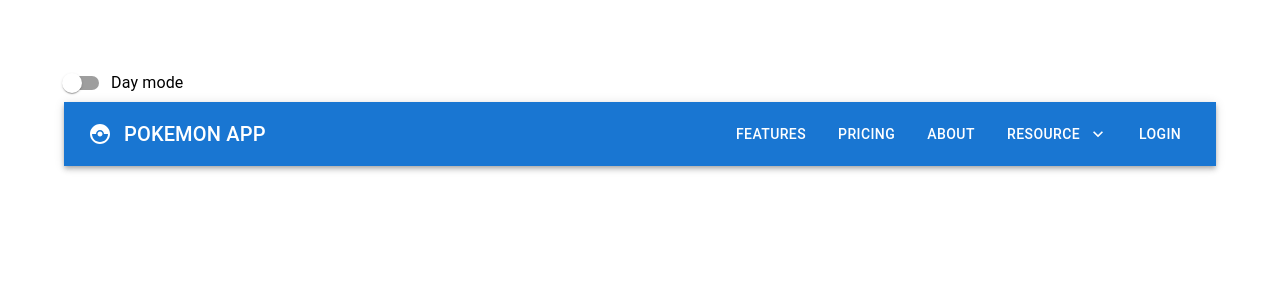
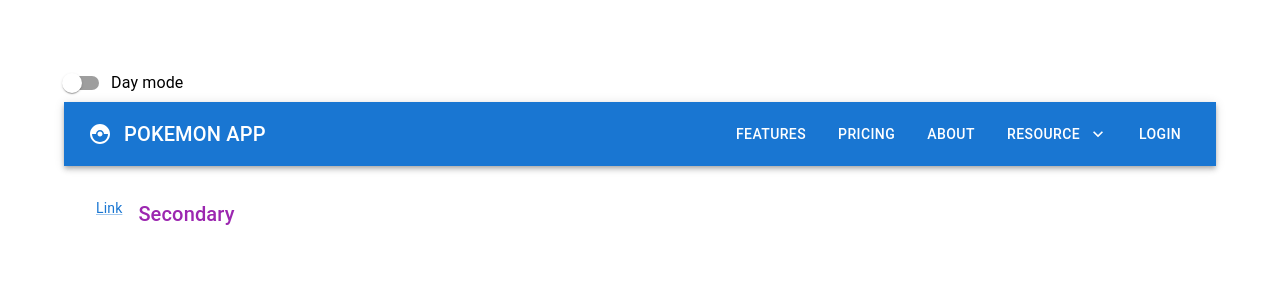
Before and after one commit to QuangMinh1411/react-design, a React (Vite) app in the folder mui-basic/: page / in a window 1280 px wide. Shown: the top 300 px of the page. Built offline with nearby package versions, Linux system fonts and the light colour scheme.

Commit message:
Mui Link

```diff
--- a/mui-basic/src/App.jsx
+++ b/mui-basic/src/App.jsx
@@ -14,6 +14,7 @@
 // import MuiAccordion from './components/MuiAccordion';
 // import MuiImageList from './components/MuiImageList';
 import MuiNavBar  from "./components/MuiNavBar.jsx";
+import MuiLink from './components/MuiLink.jsx';
 function App() {
 
   return (
@@ -31,6 +32,7 @@
       {/* <MuiAccordion /> */}
       {/*<MuiImageList />*/}
         <MuiNavBar />
+        <MuiLink />
     </div>
   )
 }
--- /dev/null
+++ b/mui-basic/src/components/MuiLink.jsx
@@ -0,0 +1,16 @@
+
+import {Stack, Link, Typography} from '@mui/material'
+const MuiLink = () => {
+    return (
+        <Stack spacing={2} direction='row' m={4} >
+            <Link href='#' variant='body2'>Link</Link>
+            <Typography variant='h6'>
+                <Link href='#' color='secondary' underline='none'>
+                    Secondary
+                </Link>
+            </Typography>
+        </Stack>
+    );
+};
+
+export default MuiLink;
```
